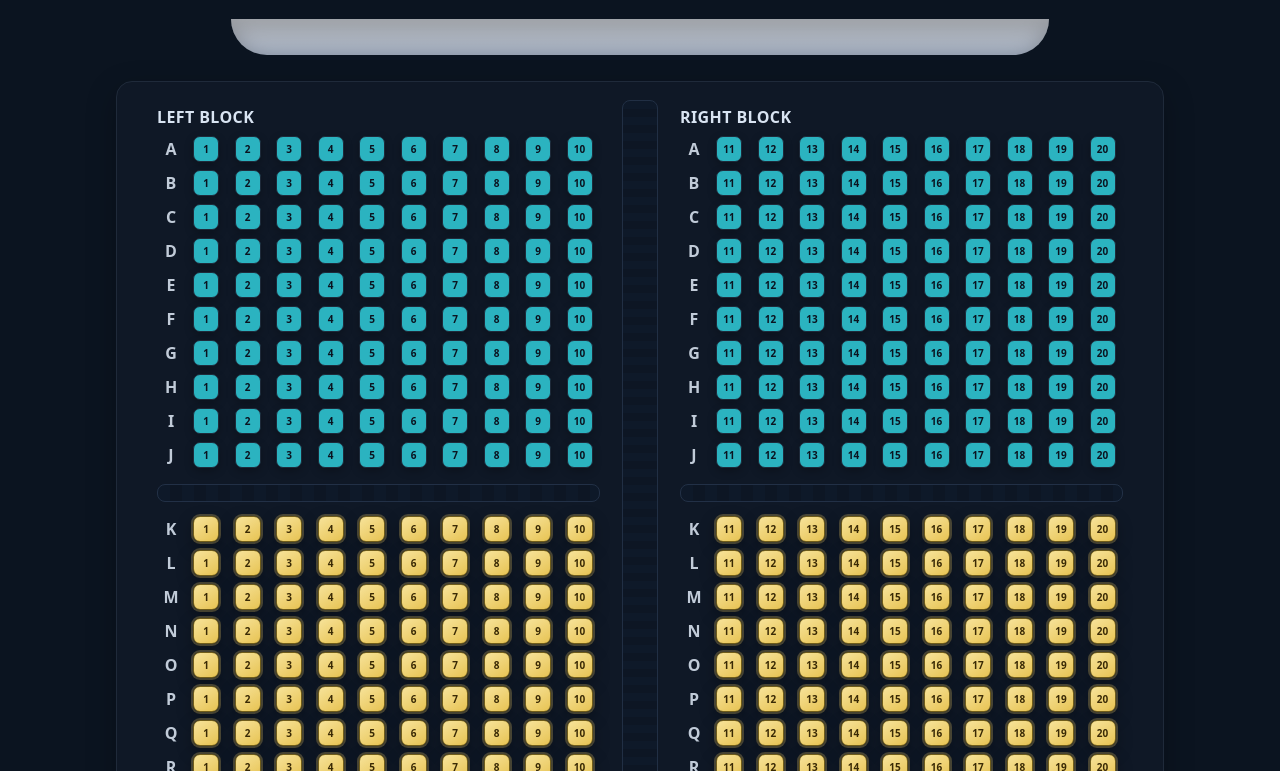
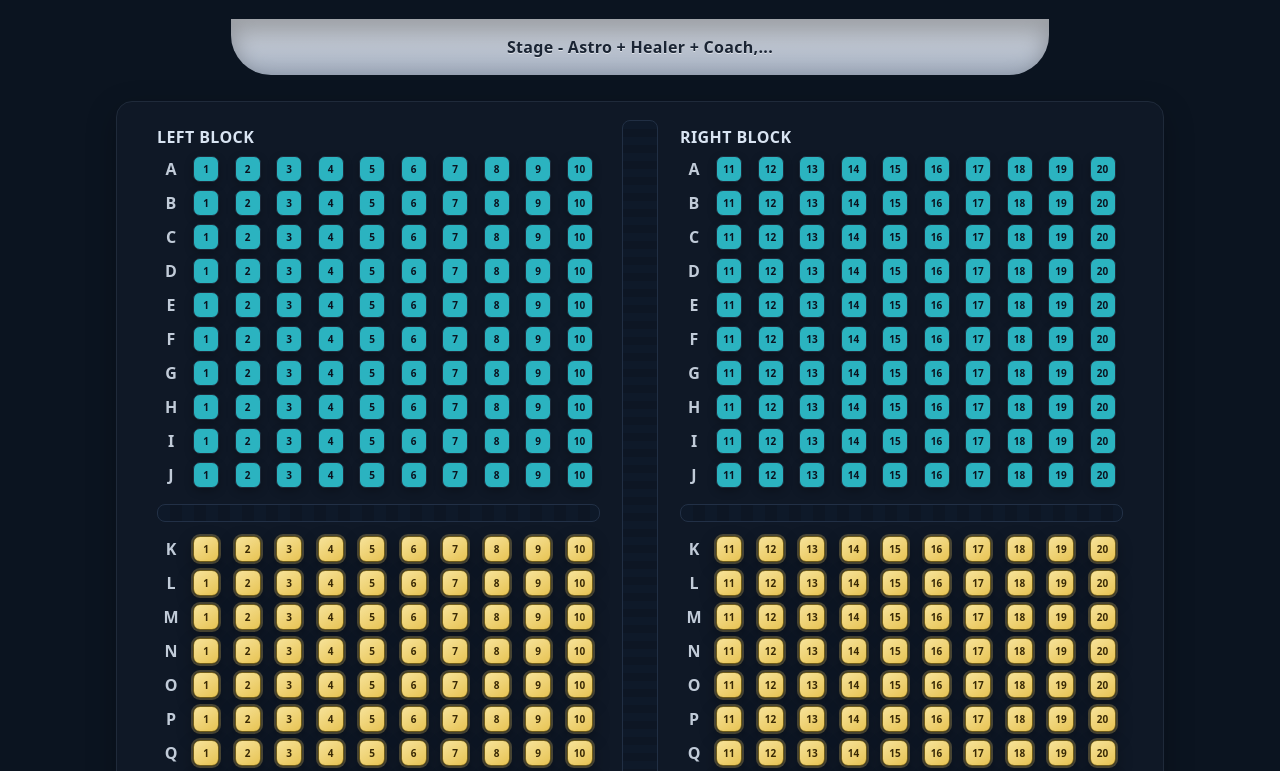
Before and after one commit to vinitvyaduvanshi/tvt, a plain HTML site: page client/index.html in a window 1280 px wide. Shown: the part 105-876 px from the top of the page. Drawn offline with Linux system fonts and the light colour scheme; no server answers.

Commit message:
Update index.html
cccc

```diff
--- a/client/index.html
+++ b/client/index.html
@@ -16,7 +16,21 @@
   .wrap{max-width:1080px; margin:28px auto; padding:0 16px}
   .title{ text-align:center; margin-bottom:6px; font-weight:800; font-size:34px; letter-spacing:.4px; color:#ffd447; text-shadow:0 2px 20px rgba(255,212,71,.15)}
   .subtitle{ text-align:center; color:var(--muted); margin-bottom:22px; letter-spacing:.2px}
-  .screen{margin:14px auto 8px; width:78%; height:36px; border-radius:0 0 40px 40px; background:linear-gradient(#e6ebf3,#9ea9ba); box-shadow:0 14px 26px rgba(0,0,0,.35) inset}
+
+  /* Stage (screen) */
+  .screen{
+    position:relative;
+    margin:14px auto 8px; width:78%; height:56px;
+    border-radius:0 0 40px 40px;
+    background:linear-gradient(#e6ebf3,#9ea9ba);
+    box-shadow:0 14px 26px rgba(0,0,0,.35) inset
+  }
+  .screenText{
+    position:absolute; inset:0; display:grid; place-items:center;
+    font-weight:900; font-size:16px; letter-spacing:.3px; text-transform:none;
+    color:#1a2433; text-shadow:0 1px 0 rgba(255,255,255,.55);
+  }
+
   .rowNumbers{ display:flex; justify-content:center; gap:12px; color:#a7b6c9; font-size:13px; margin:6px 0 18px}
 
   .panel{background:var(--panel); border:1px solid #1f2a3a; border-radius:16px; padding:18px; box-shadow:0 10px 30px rgba(0,0,0,.25)}
@@ -109,8 +123,12 @@
 <body>
 <div class="wrap">
   <div class="title">True Value Talks Booking</div>
-  <div class="subtitle">Front 200: Primary • Back 200: Premium (Luxury)</div>
-  <div class="screen"></div>
+  <div class="subtitle">TVT Udaan - 3rd Dec 2025, Wed</div>
+
+  <div class="screen">
+    <div class="screenText">Stage - Astro + Healer + Coach,...</div>
+  </div>
+
   <div class="rowNumbers" id="rowNumbers"></div>
 
   <div class="panel">
@@ -273,7 +291,6 @@ async function loadSeats(){
   }
 }
 
-
 function renderGrid(){
   const [L,R]=splitLeftRight();
   const left=byId("leftRows"), right=byId("rightRows");
```
